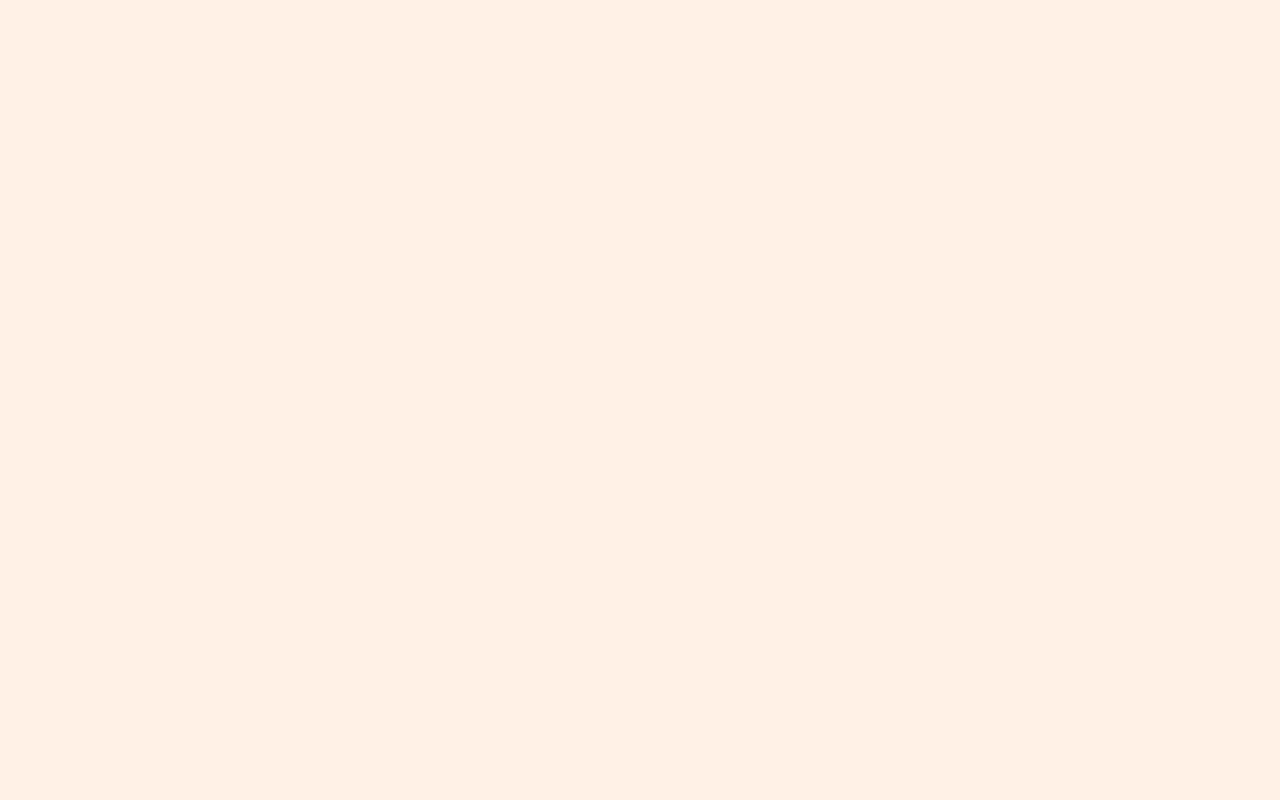
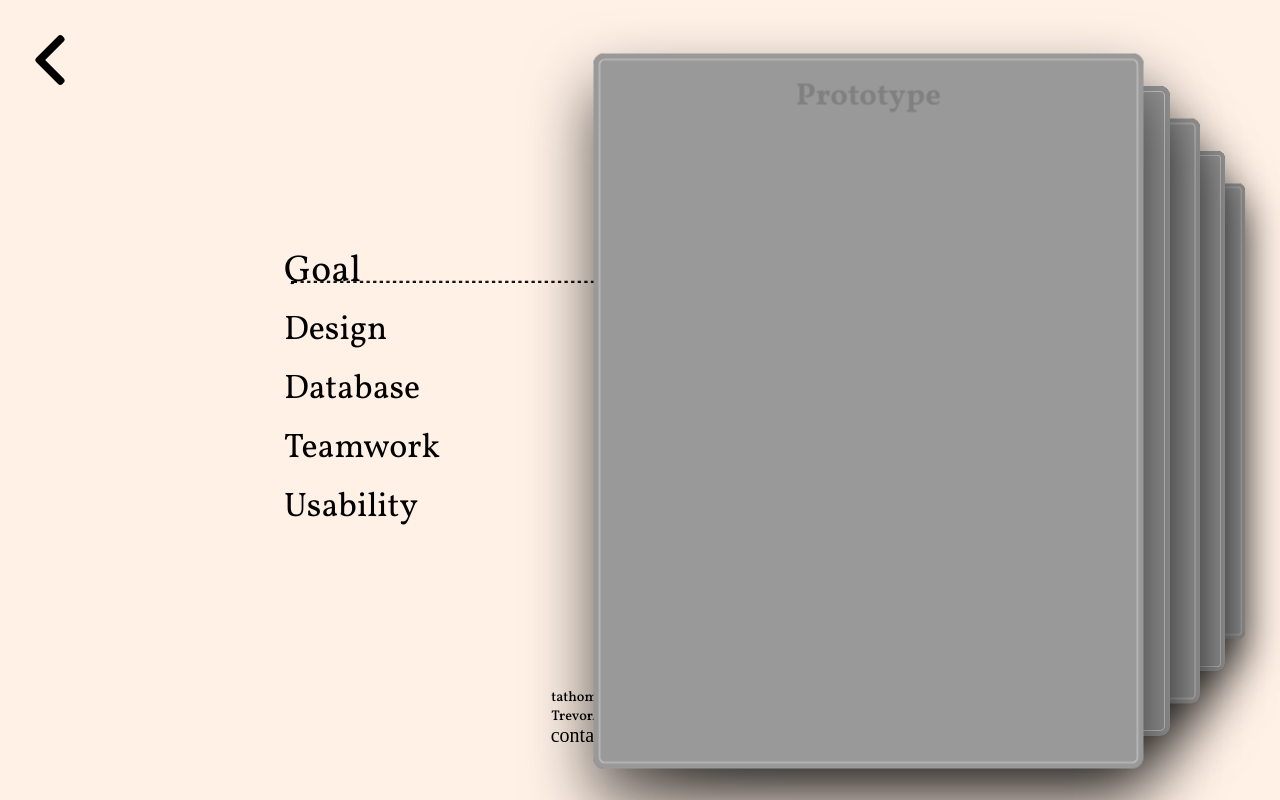
Before and after one commit to TrevorAThomas5/porfolio, a Vue app: page /#/FFT in a window 1280 px wide. Built offline with nearby package versions, Linux system fonts and the light colour scheme.

Commit message:
FFT page prototype

```diff
--- a/src/App.vue
+++ b/src/App.vue
@@ -13,7 +13,7 @@ export default {
 <style>
 @font-face {
   font-family: "Fonti";
-  src: url(/VVF.ttf) format("truetype");
+  src: url("/VVF.ttf") format("truetype");
 }
 
 body {
@@ -25,9 +25,10 @@ body {
 }
 
 h3 {
-  margin-top: 26px;
+  margin-top: 20px;
   margin-bottom: 10px;
-  font-size: 30px;
+  font-size: 40px;
+  font-weight: 1000;
 }
 
 p {
--- /dev/null
+++ b/src/components/FFT.vue
@@ -0,0 +1,313 @@
+<template>
+    <div>
+        <div onclick="window.location.href='/#/projects';" class="backContainer">
+            <img src="/left-arrow.svg" />
+        </div>
+
+        <div class="screen">
+            <div class="selector">
+                <h1 @mouseenter="slide1" :style="[h1style]">Goal<hr :style="[h1stylel]"> </h1>
+                <h1 @mouseenter="slide2" :style="[h2style]">Design<hr :style="[h2stylel]"> </h1>
+                <h1 @mouseenter="slide3" :style="[h3style]">Database<hr :style="[h3stylel]"> </h1>
+                <h1 @mouseenter="slide4" :style="[h4style]">Teamwork<hr :style="[h4stylel]"> </h1>
+                <h1 @mouseenter="slide5" :style="[h5style]">Usability<hr :style="[h5stylel]"> </h1>
+            </div>
+
+            <div class="slideContainer">
+                <projectCard v-bind:position="slide1Pos"></projectCard>
+                <projectCard v-bind:position="slide2Pos"></projectCard>
+                <projectCard v-bind:position="slide3Pos"></projectCard>
+                <projectCard v-bind:position="slide4Pos"></projectCard>
+                <projectCard v-bind:position="slide5Pos"></projectCard>
+            </div>
+        </div>
+
+        <div class="contactContainer">
+            <p class="contact">contact me ——</p>
+            <img
+                class="icon2"
+                onclick="window.location.href='https://github.com/TrevorAThomas5'"
+                src="/github-brands.svg"
+            />
+            <div class="mailWrapper">
+                <img
+                    class="icon1"
+                    onclick="window.location.href='https://www.linkedin.com/in/trevor-thomas-67988b1b6/'"
+                    src="/envelope-regular.svg"
+                />
+            </div>
+        </div>
+    </div>
+</template>
+
+<script>
+import projectCard from "./projectCard";
+
+export default {
+  name: "FFT",
+  components: {
+    projectCard,
+  },
+  data: () => {
+    return {
+        slide1Pos: 0,
+        slide2Pos: 1,
+        slide3Pos: 2,
+        slide4Pos: 3,
+        slide5Pos: 4,
+    };
+  },
+  computed: {
+    h1style() {
+        var scale = 1
+        if(this.slide1Pos == 0)
+            scale = 1.1
+
+        return {
+            transform: `scale(${scale})`,
+        }
+    },
+    h2style() {
+        var scale = 1
+        if(this.slide2Pos == 0)
+            scale = 1.1
+
+        return {
+            transform: `scale(${scale})`,
+        }
+    },
+    h3style() {
+        var scale = 1
+        if(this.slide3Pos == 0)
+            scale = 1.1
+
+        return {
+            transform: `scale(${scale})`,
+        }
+    },
+    h4style() {
+        var scale = 1
+        if(this.slide4Pos == 0)
+            scale = 1.1
+
+        return {
+            transform: `scale(${scale})`,
+        }
+    },
+    h5style() {
+        var scale = 1
+        if(this.slide5Pos == 0)
+            scale = 1.1
+
+        return {
+            transform: `scale(${scale})`,
+        }
+    },
+  h1stylel() {
+        var scale = 0
+        if(this.slide1Pos == 0)
+            scale = 3.0
+
+        return {
+            transform: `scaleX(${scale})`,
+        }
+    },
+    h2stylel() {
+        var scale = 0
+        if(this.slide2Pos == 0)
+            scale = 3.0
+
+        return {
+            transform: `scaleX(${scale})`,
+        }
+    },
+    h3stylel() {
+        var scale = 0
+        if(this.slide3Pos == 0)
+            scale = 3.0
+
+        return {
+            transform: `scaleX(${scale})`,
+        }
+    },
+    h4stylel() {
+        var scale = 0
+        if(this.slide4Pos == 0)
+            scale = 3.0
+
+        return {
+            transform: `scaleX(${scale})`,
+        }
+    },
+    h5stylel() {
+        var scale = 0
+        if(this.slide5Pos == 0)
+            scale = 3.0
+
+        return {
+            transform: `scaleX(${scale})`,
+        }
+    },
+  },
+  methods: {
+      slide1() {
+        if(this.slide2Pos < this.slide1Pos)
+            this.slide2Pos++;
+        if(this.slide3Pos < this.slide1Pos)
+            this.slide3Pos++;
+        if(this.slide4Pos < this.slide1Pos)
+            this.slide4Pos++;
+        if(this.slide5Pos < this.slide1Pos)
+            this.slide5Pos++;
+
+        this.slide1Pos = 0;
+      },
+      slide2() {
+        if(this.slide1Pos < this.slide2Pos)
+            this.slide1Pos++;
+        if(this.slide3Pos < this.slide2Pos)
+            this.slide3Pos++;
+        if(this.slide4Pos < this.slide2Pos)
+            this.slide4Pos++;
+        if(this.slide5Pos < this.slide2Pos)
+            this.slide5Pos++;
+
+        this.slide2Pos = 0;
+      },
+      slide3() {
+        if(this.slide2Pos < this.slide3Pos)
+            this.slide2Pos++;
+        if(this.slide1Pos < this.slide3Pos)
+            this.slide1Pos++;
+        if(this.slide4Pos < this.slide3Pos)
+            this.slide4Pos++;
+        if(this.slide5Pos < this.slide3Pos)
+            this.slide5Pos++;
+
+        this.slide3Pos = 0;
+      },
+      slide4() {
+        if(this.slide2Pos < this.slide4Pos)
+            this.slide2Pos++;
+        if(this.slide3Pos < this.slide4Pos)
+            this.slide3Pos++;
+        if(this.slide1Pos < this.slide4Pos)
+            this.slide1Pos++;
+        if(this.slide5Pos < this.slide4Pos)
+            this.slide5Pos++;
+
+        this.slide4Pos = 0;
+      },
+      slide5() {
+        if(this.slide2Pos < this.slide5Pos)
+            this.slide2Pos++;
+        if(this.slide3Pos < this.slide5Pos)
+            this.slide3Pos++;
+        if(this.slide4Pos < this.slide5Pos)
+            this.slide4Pos++;
+        if(this.slide1Pos < this.slide5Pos)
+            this.slide1Pos++;
+
+        this.slide5Pos = 0;
+      },
+  },
+};
+</script>
+
+<style>
+.slideContainer {
+    position: relative;
+    width: 100px;
+    height: 100px;
+}
+
+.backContainer {
+  position: fixed;
+  top: 35px;
+  left: 25px;
+  width: 50px;
+  z-index: 10;
+  cursor: pointer;
+}
+
+.contactContainer {
+  display: flex;
+  align-items: center;
+  justify-content: center;
+  position: fixed;
+  bottom: 50px;
+  left: 50vw;
+  transform: translateX(-50%);
+  z-index: -10;
+}
+
+.contact {
+  font-family: "Playfair Display";
+  font-size: 20px;
+}
+
+.icon1,
+.icon2 {
+  height: 20px;
+  cursor: pointer;
+}
+
+.icon1 {
+  margin-left: 7px;
+}
+
+.icon2 {
+  margin-left: 7px;
+}
+
+.mailWrapper {
+  height: 20px;
+  width: 20px;
+}
+
+.mailWrapper::after {
+  content: "tathomas@ucsd.edu TrevorAThomas5@gmail.com";
+  display: block;
+  position: relative;
+  top: -65px;
+  right: 158px;
+  transition: 0.1s;
+}
+
+.screen {
+    display: flex;
+    flex-direction: row;
+    align-items: center;
+    margin-top: 30vh;
+    margin-left: auto;
+    margin-right: 20vw;
+}
+
+.selector {
+    margin-right: 200px;
+    font-size: 17px;
+}
+
+.selector h1{
+    margin: 0px;
+    margin-bottom: 10px;
+    transform-origin: left;
+    transition: 0.5s;
+    font-weight: 50;
+}
+
+hr {
+    position: relative;
+    top: -15px;
+    right: -6px;
+    transform: scaleX(0);
+    transform-origin: left;
+    transition: 0.5s;
+    margin: 0px;
+    color: black;
+    border: 1px dotted black;
+}
+
+
+
+</style>
--- a/src/components/aboutCard.vue
+++ b/src/components/aboutCard.vue
@@ -95,6 +95,8 @@ export default {
           width: "600px",
           transform: "none",
           backgroundColor: "#fff1e6",
+          borderTop: "6px solid #000000",
+          borderRadius: "0",
         };
       } else {
         return {};
--- a/src/components/home.vue
+++ b/src/components/home.vue
@@ -133,7 +133,7 @@ export default {
         this.notExpanded = true;
       } else {
         this.description =
-          "<h3>Trevor Thomas</h3><p>Software Developer/Web designer<div><img src='/loc.svg' /><b> San Diego, California</b><p style='text-align:left; margin-top: 20px; font-size: 18px;'> I love working on creative, practical, and elegant solutions to computational problems. I'm currently majoring in Computer Science at UCSD.</p><div>";
+          "<h3><b>Trevor Thomas</b></h3><p>Software Developer/Web designer<div><img src='/loc.svg' /><b> San Diego, California</b><p style='text-align:left; margin-top: 20px; font-size: 18px; color: hsl(0, 0%, 29%); font-weight: 100;'> I love working on creative, practical, and elegant solutions to computational problems. I'm currently majoring in Computer Science at UCSD.</p><div>";
         this.notExpanded = false;
       }
     },
--- /dev/null
+++ b/src/components/projectCard.vue
@@ -0,0 +1,116 @@
+<template>
+  <div
+    class="card-wrap"
+    ref="card"
+    :style="[cardStyle]"
+  >
+    <div class="card" >
+        <div class="card-bg"></div>
+        <h1>Prototype</h1>
+    </div>
+  </div>
+</template>
+
+<script>
+export default {
+  name: "projectCard",
+  props: {
+      position: String,
+  },
+  data: () => {
+    return {
+
+    };
+  },
+  computed: {
+   cardStyle() {
+       var scale = 1;
+       var left = 0;
+       var zIndex = 0
+
+       if(this.position === 0) {
+           scale = 1.1;
+           left = -50;
+           zIndex = 5;
+       }
+       else if(this.position === 1) {
+           scale = 1.0;
+           left = 20;
+           zIndex = 4;
+       }
+       else if(this.position === 2) {
+           scale = 0.9;
+           left = 100;
+           zIndex = 3;
+       }
+       else if(this.position === 3) {
+           scale = 0.8;
+           left = 175;
+           zIndex = 2;
+       }
+       else if(this.position === 4) {
+           scale = 0.7;
+           left = 245;
+           zIndex = 1;
+       }
+
+
+      return {
+        transform: `scale(${scale})`,
+        zIndex: `${zIndex}`,
+        left: `${left}px`
+      };
+    },
+  },
+  methods: {
+
+  },
+};
+</script>
+
+<style scoped>
+.card {
+  text-align: center;
+
+  position: relative;
+  flex: 0 0 240px;
+  width: 500px;
+  height: 650px;
+  background-color: #333;
+  overflow: hidden;
+  border-radius: 10px;
+  box-shadow: rgba(0, 0, 0, 0.66) 0 30px 60px 0, inset #333 0 0 0 5px,
+    inset rgba(255, 255, 255, 0.5) 0 0 0 6px;
+}
+
+.card-wrap {
+  margin: 10px;
+  transform: perspective(800px);
+  transform-style: preserve-3d;
+  cursor: pointer;
+  transition: 0.5s;
+  position: absolute;
+
+  top:  -270px;
+  right: 0px;
+}
+
+
+.card-bg {
+  opacity: 0.5;
+  position: absolute;
+  top: -20px;
+  left: -20px;
+  width: 100%;
+  height: 100%;
+  padding: 20px;
+  background-color: #FFF;
+  background-repeat: no-repeat;
+  background-position: center;
+  background-size: cover;
+  transition: 1s cubic-bezier(0.445, 0.05, 0.55, 0.95),
+    opacity 5s 1s cubic-bezier(0.445, 0.05, 0.55, 0.95);
+  pointer-events: none;
+}
+
+</style>
--- a/src/components/projects.vue
+++ b/src/components/projects.vue
@@ -6,7 +6,8 @@
 
     <div class="projectsContainer">
       <div class="FFT">
-        <FFTcard v-bind:isBlurred="this.FFTblur" v-bind:touchFunction="hover" v-bind:off="off">
+        <FFTcard v-bind:isBlurred="this.FFTblur" v-bind:touchFunction="hover" v-bind:off="off"
+          v-bind:clickFunction="openProjects">
           <h1 slot="header">Food For Thought</h1>
           <div
             slot="content"
@@ -159,6 +160,10 @@ export default {
       this.GHblur = false;
       this.B9blur = false;
     },
+
+    openProjects() {
+      window.location.href = "/#/FFT";
+    },
   },
 };
 </script>
@@ -221,7 +226,7 @@ export default {
   display: flex;
   align-items: center;
   justify-content: center;
-  margin-top: 10vh;
+  margin-top: 15vh;
 }
 
 .triContainer {
--- a/src/router/index.js
+++ b/src/router/index.js
@@ -2,6 +2,7 @@ import Vue from "vue";
 import Router from "vue-router";
 import home from "../components/home";
 import about from "../components/projects";
+import FFT from "../components/FFT";
 
 Vue.use(Router);
 
@@ -17,5 +18,10 @@ export default new Router({
       name: "projects",
       component: about,
     },
+    {
+      path: "/FFT",
+      name: "FFT",
+      component: FFT,
+    },
   ],
 });
```
Also changed, not shown: public/VVF.ttf (added).
